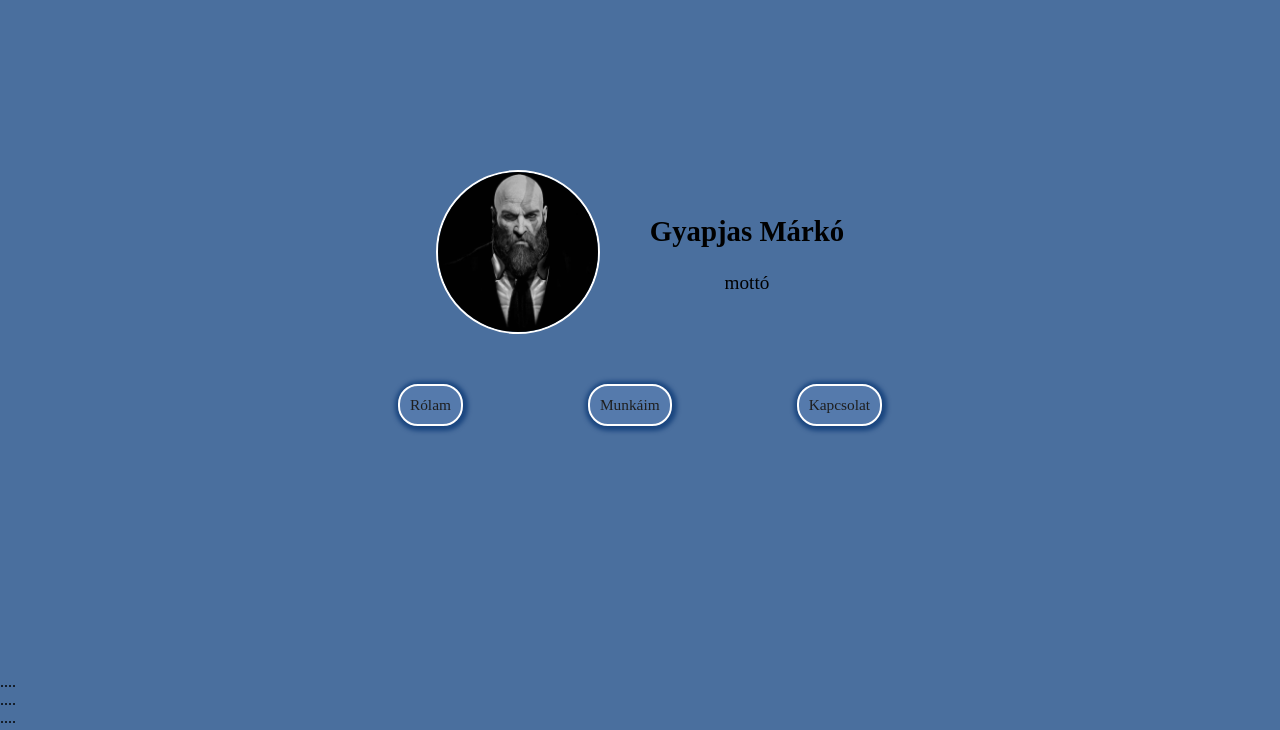
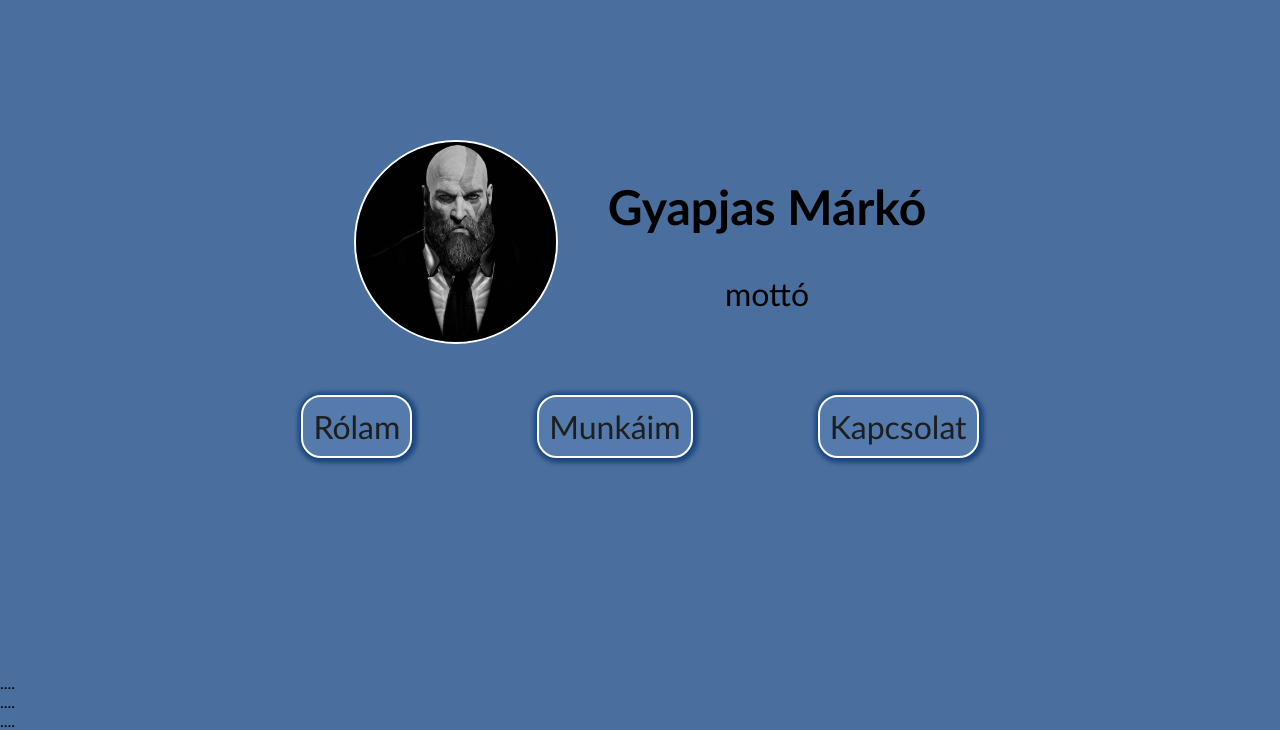
Before and after one commit to MarkoAlma/PortfolioRendes, a plain HTML site: page index.html in a window 1280 px wide. Shown: the part 77-807 px from the top of the page. Drawn offline with Linux system fonts and the light colour scheme.

Commit message:
Add files via upload

```diff
--- a/style.css
+++ b/style.css
@@ -30,6 +30,7 @@ li {
 body {
     background-color: rgb(74,111,158);
     margin: 0;
+    font-family: 'Gill Sans', 'Gill Sans MT', Calibri, 'Trebuchet MS', sans-serif;
 }
 
 .heroes {
@@ -39,7 +40,7 @@ body {
     justify-content: center;
     min-height: calc(100vh - 50px);
     box-sizing: border-box;
-    font-size: 1.5vw;
+    font-size: 200%;
 }
 
 .jobbpadd {
@@ -63,8 +64,8 @@ a {
 
 .profilkep {
     border-radius: 50%;
-    min-height: 20vh;
-    width: 20vh;
+    min-height: 200px;
+    width: 200px;
     border: 2px solid white;
 }
 
@@ -76,7 +77,7 @@ a {
     background-color: rgb(85, 122, 172);
     box-shadow: 1px 1px 4px 4px rgba(1, 48, 110, 0.65);
     font-weight: normal;
-    font-size: 1.2vw;
+    font-size: 100%;
     color: rgb(30, 30, 30);
 }
 
```
